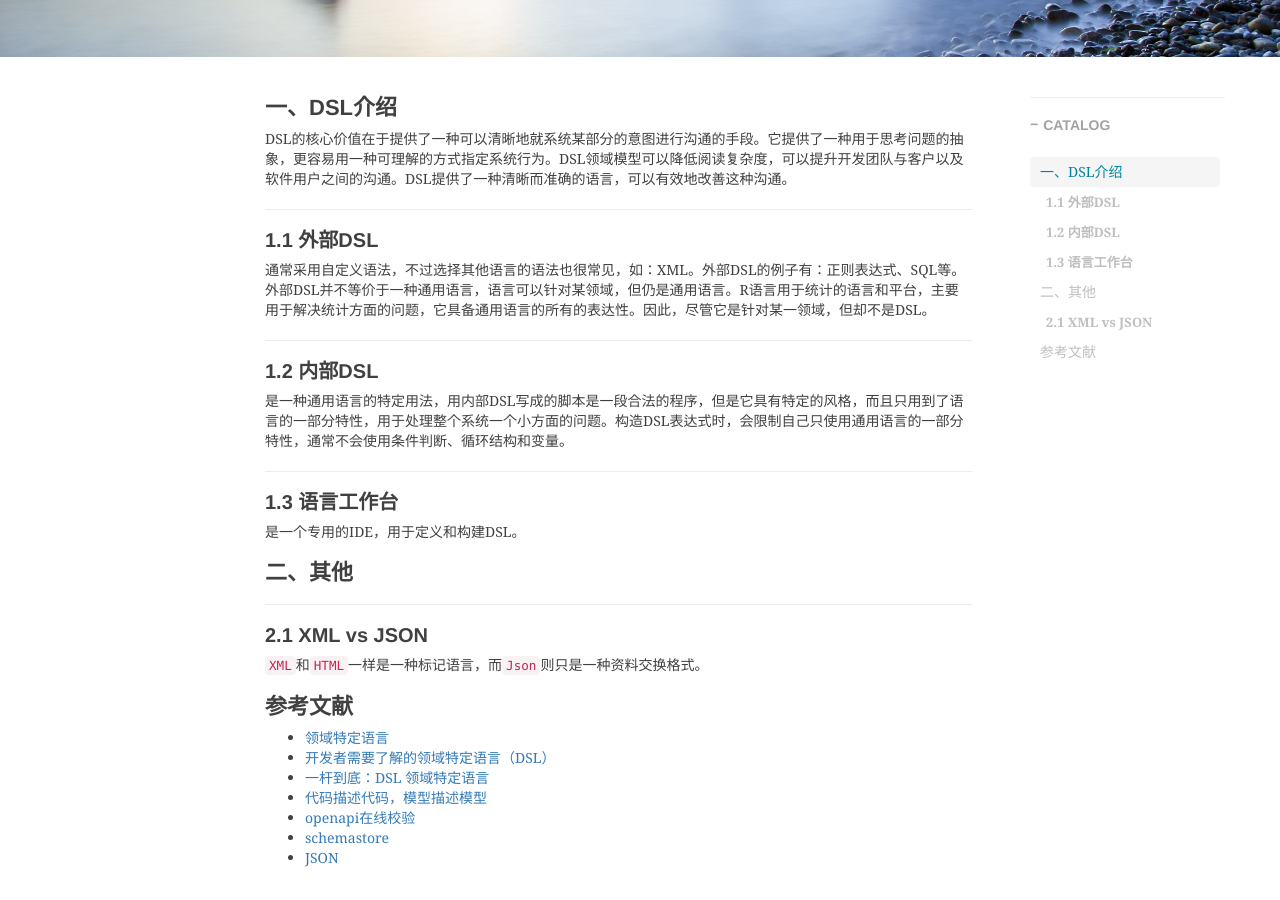
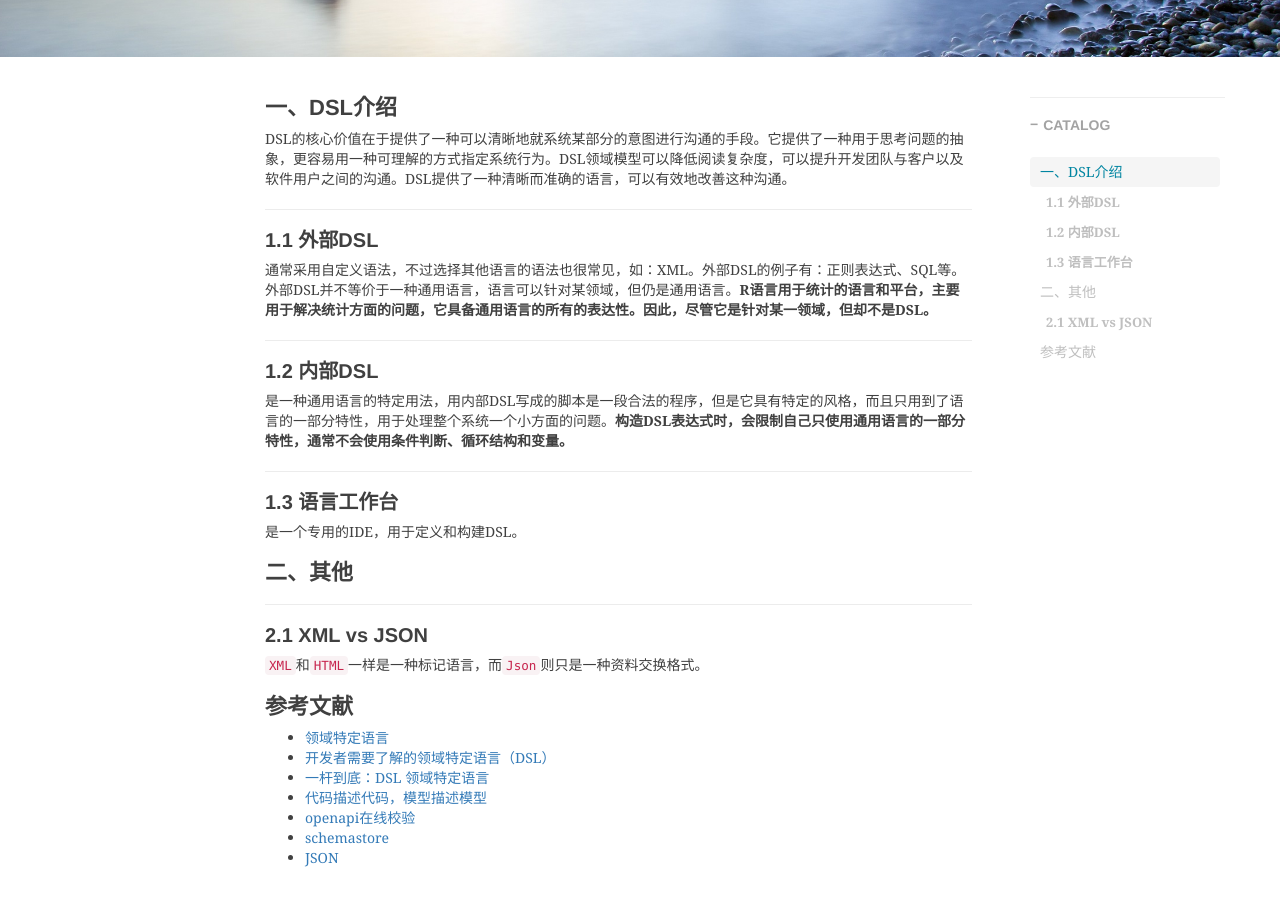
Before and after one commit to shihai1991/shihai1991.github.io, a Jekyll site: the page built from _posts/2023-02-17-领域特定语言学习总结.md, in a window 1280 px wide and 900 px high, scrolled down 458 px. Built offline with Jekyll 4.4.1, drawn with Linux system fonts in a browser that asks for light colours; nearby versions of some CDN libraries; comment, search, counter and statistics services are not loaded.

```diff
--- a/_posts/2023-02-17-领域特定语言学习总结.md
+++ b/_posts/2023-02-17-领域特定语言学习总结.md
@@ -12,10 +12,10 @@ time: '2023.02.17 9:40:00'
 DSL的核心价值在于提供了一种可以清晰地就系统某部分的意图进行沟通的手段。它提供了一种用于思考问题的抽象，更容易用一种可理解的方式指定系统行为。DSL领域模型可以降低阅读复杂度，可以提升开发团队与客户以及软件用户之间的沟通。DSL提供了一种清晰而准确的语言，可以有效地改善这种沟通。
 
 ## 1.1 外部DSL
-通常采用自定义语法，不过选择其他语言的语法也很常见，如：XML。外部DSL的例子有：正则表达式、SQL等。外部DSL并不等价于一种通用语言，语言可以针对某领域，但仍是通用语言。R语言用于统计的语言和平台，主要用于解决统计方面的问题，它具备通用语言的所有的表达性。因此，尽管它是针对某一领域，但却不是DSL。
+通常采用自定义语法，不过选择其他语言的语法也很常见，如：XML。外部DSL的例子有：正则表达式、SQL等。外部DSL并不等价于一种通用语言，语言可以针对某领域，但仍是通用语言。**R语言用于统计的语言和平台，主要用于解决统计方面的问题，它具备通用语言的所有的表达性。因此，尽管它是针对某一领域，但却不是DSL。**
 
 ## 1.2 内部DSL
-是一种通用语言的特定用法，用内部DSL写成的脚本是一段合法的程序，但是它具有特定的风格，而且只用到了语言的一部分特性，用于处理整个系统一个小方面的问题。构造DSL表达式时，会限制自己只使用通用语言的一部分特性，通常不会使用条件判断、循环结构和变量。
+是一种通用语言的特定用法，用内部DSL写成的脚本是一段合法的程序，但是它具有特定的风格，而且只用到了语言的一部分特性，用于处理整个系统一个小方面的问题。**构造DSL表达式时，会限制自己只使用通用语言的一部分特性，通常不会使用条件判断、循环结构和变量。**
 
 ## 1.3 语言工作台
 是一个专用的IDE，用于定义和构建DSL。
```
